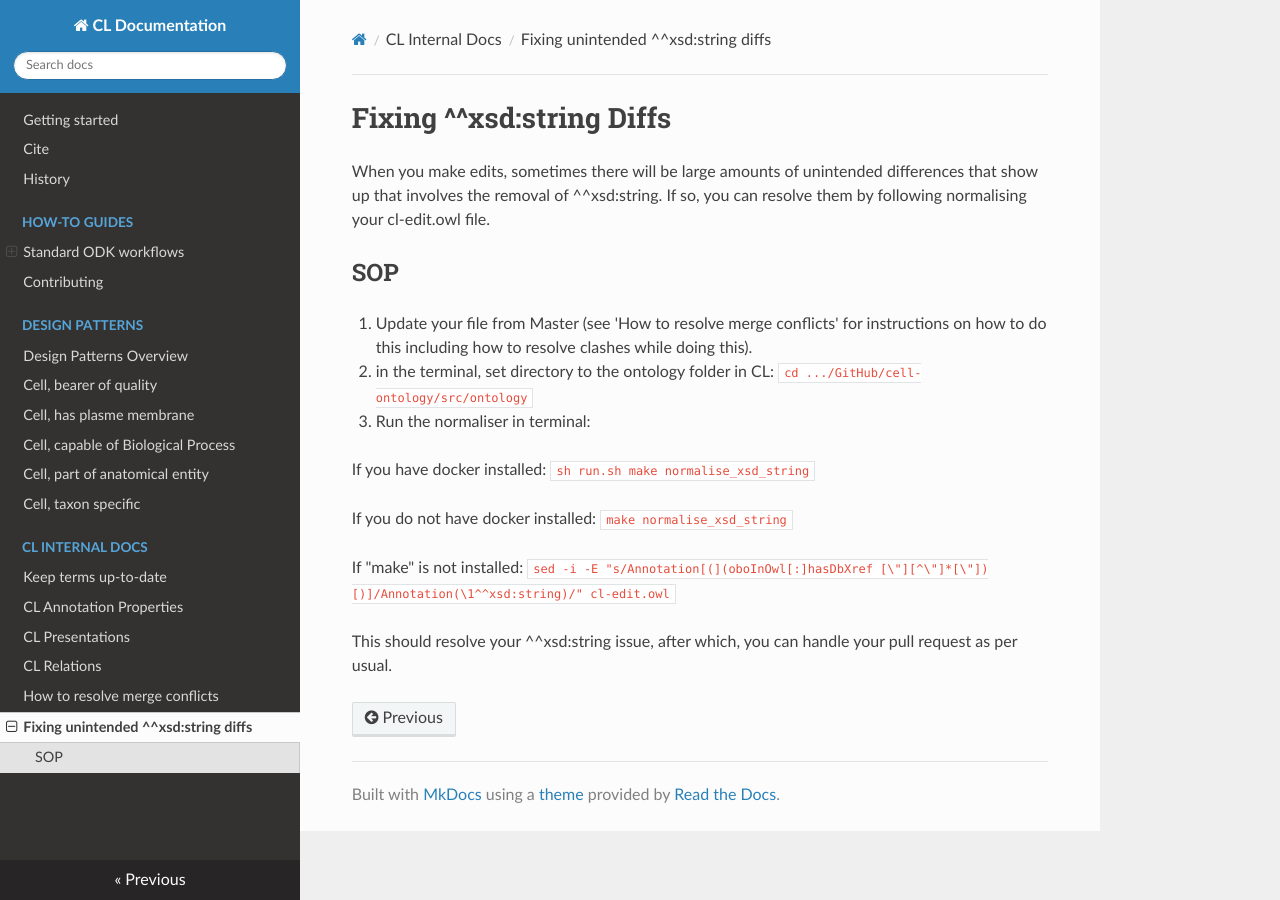
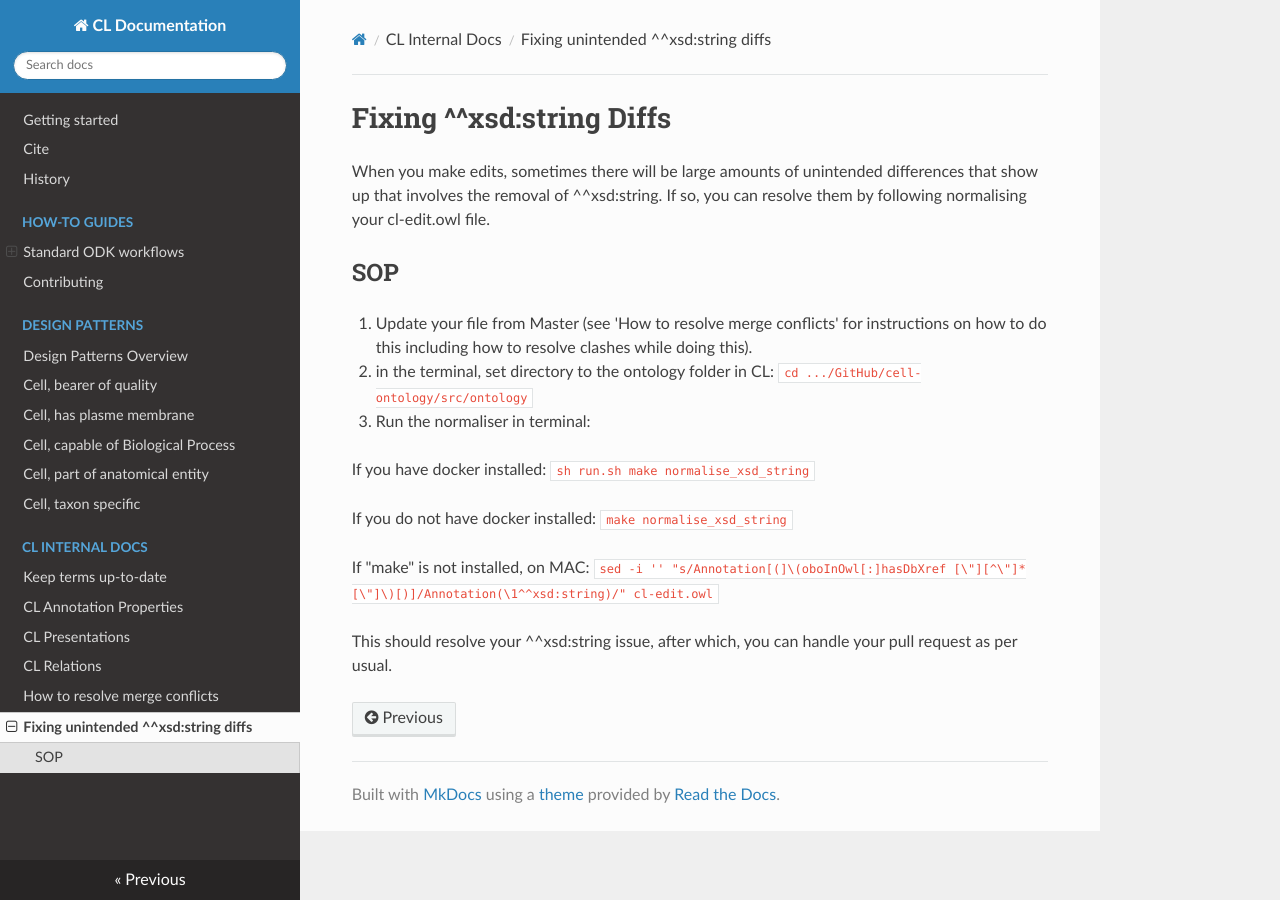
Before and after one commit to obophenotype/cell-ontology, an MkDocs documentation site: the page built from docs/Fixing_xsdstring_diffs.md, in a window 1280 px wide. Built offline with MkDocs 1.6.1, drawn with Linux system fonts in a browser that asks for light colours; nearby versions of some CDN libraries.

Commit message:
Update Fixing_xsdstring_diffs.md

````diff
--- a/docs/Fixing_xsdstring_diffs.md
+++ b/docs/Fixing_xsdstring_diffs.md
@@ -13,7 +13,7 @@ When you make edits, sometimes there will be large amounts of unintended differe
 
   If you do not have docker installed: ```make normalise_xsd_string```
 
-  If "make" is not installed: ``` sed -i -E "s/Annotation[(](oboInOwl[:]hasDbXref [\"][^\"]*[\"])[)]/Annotation(\1^^xsd:string)/" cl-edit.owl ```
+  If "make" is not installed, on MAC: ``` sed -i '' "s/Annotation[(]\(oboInOwl[:]hasDbXref [\"][^\"]*[\"]\)[)]/Annotation(\1^^xsd:string)/" cl-edit.owl ```
 
 
 This should resolve your ^^xsd:string issue, after which, you can handle your pull request as per usual.
````
